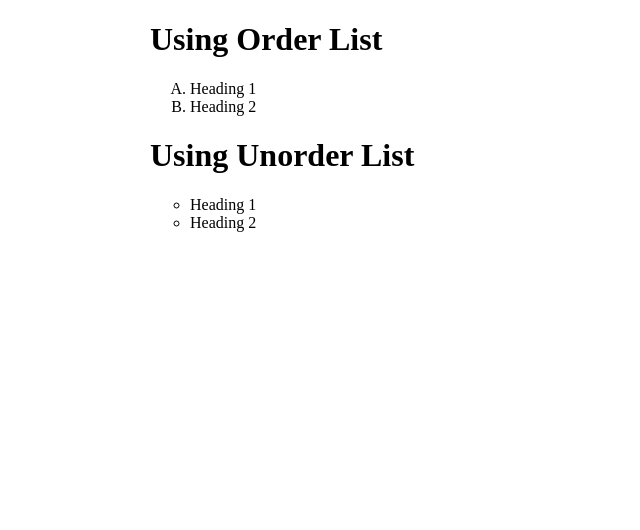
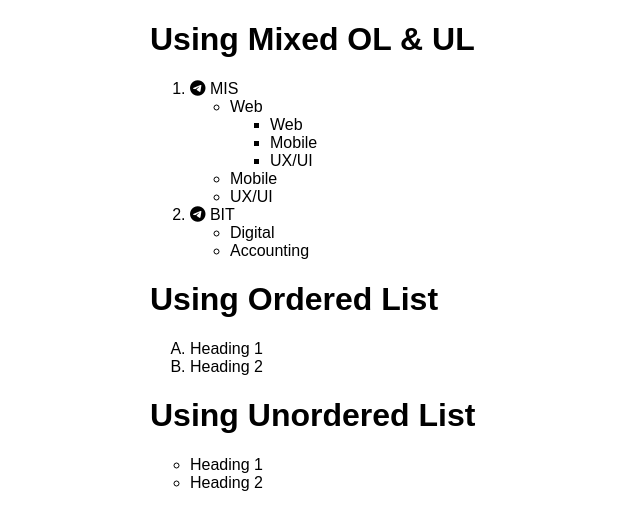
Before and after one commit to hengsopheavy288-commits/html, a plain HTML site: page index.html in a window 1280 px wide. Shown: the whole page, without its empty margins (0-640 px from the left). Drawn offline with Linux system fonts and the light colour scheme.

Commit message:
Describe your changes

```diff
--- a/index.html
+++ b/index.html
@@ -4,15 +4,73 @@
     <meta charset="UTF-8">
     <meta name="viewport" content="width=device-width, initial-scale=1.0">
     <title>SX 25</title>
+
+    <!-- Font Awesome -->
+    <link rel="stylesheet"
+          href="https://cdnjs.cloudflare.com/ajax/libs/font-awesome/6.5.0/css/all.min.css">
+
+    <style>
+        body{
+            margin-left:150px;
+            font-family:Arial, sans-serif;
+        }
+
+        a{
+            color:black;
+            text-decoration:none;
+        }
+
+        a:hover{
+            color:blue;
+        }
+    </style>
 </head>
-<body leftmargin="150">
-    <h1>Using Order List</h1>
+
+<body>
+
+    <h1>Using Mixed OL & UL</h1>
+
+    <ol>
+        <li>
+            <a href="https://t.me/Nyvann" target="_blank">
+                <i class="fab fa-telegram"></i> MIS
+            </a>
+
+            <ul>
+                <li>Web
+                    <ul>
+                        <li>Web</li>
+                        <li>Mobile</li>
+                        <li>UX/UI</li>
+                    </ul>
+                </li>
+                <li>Mobile</li>
+                <li>UX/UI</li>
+            </ul>
+        </li>
+
+        <li>
+            <a href="https://t.me/Nyvann" target="_blank">
+                <i class="fab fa-telegram"></i> BIT
+            </a>
+
+            <ul>
+                <li>Digital</li>
+                <li>Accounting</li>
+            </ul>
+        </li>
+    </ol>
+
+    <h1>Using Ordered List</h1>
+
     <ol type="A">
         <li>Heading 1</li>
         <li>Heading 2</li>
     </ol>
-    <h1>Using Unorder List</h1>
-    <ul type="circle">
+
+    <h1>Using Unordered List</h1>
+
+    <ul style="list-style-type:circle;">
         <li>Heading 1</li>
         <li>Heading 2</li>
     </ul>
```
Also changed, not shown: img/images.png (added).
